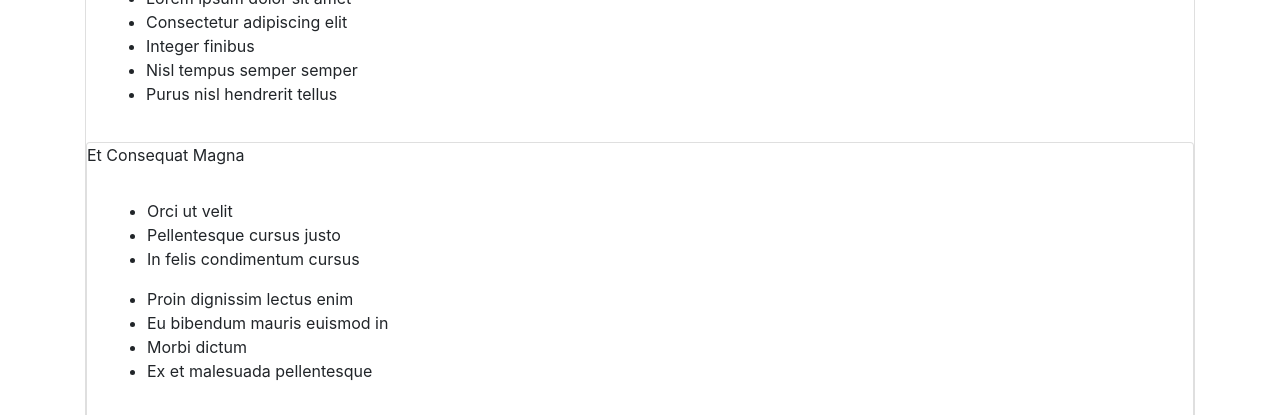
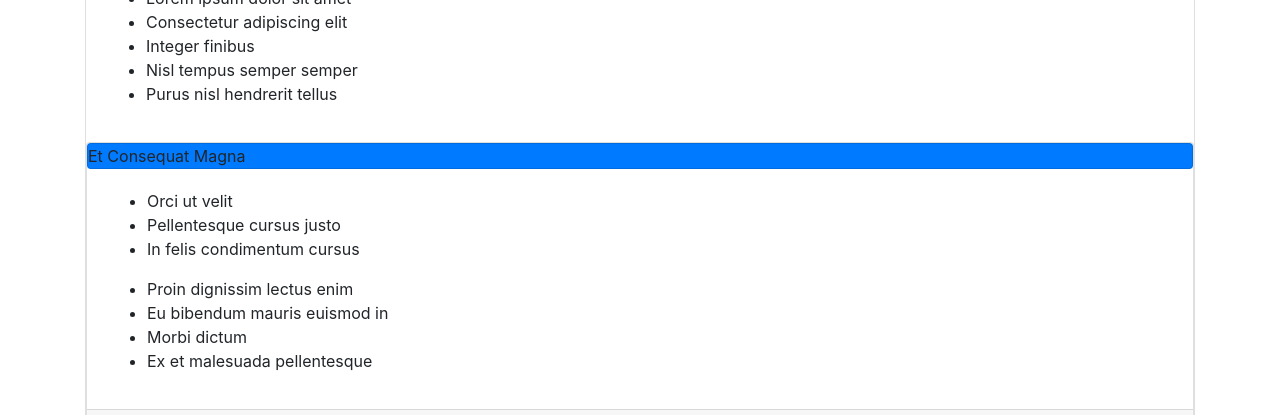
Before and after one commit to NinahMo/portfolio, a plain HTML site: page bootstrap-practice/index.html in a window 1280 px wide. Shown: the part 385-800 px from the top of the page. Drawn offline with Linux system fonts and the light colour scheme.

Commit message:
Add bg-primary class to the page

```diff
--- a/bootstrap-practice/index.html
+++ b/bootstrap-practice/index.html
@@ -23,6 +23,7 @@
     </ul>
     </div>
   <div class="card">
+  <div class="card bg-primary"
     <div class="card-title"
       <h2>Et Consequat Magna</h2>
     </div>
```
